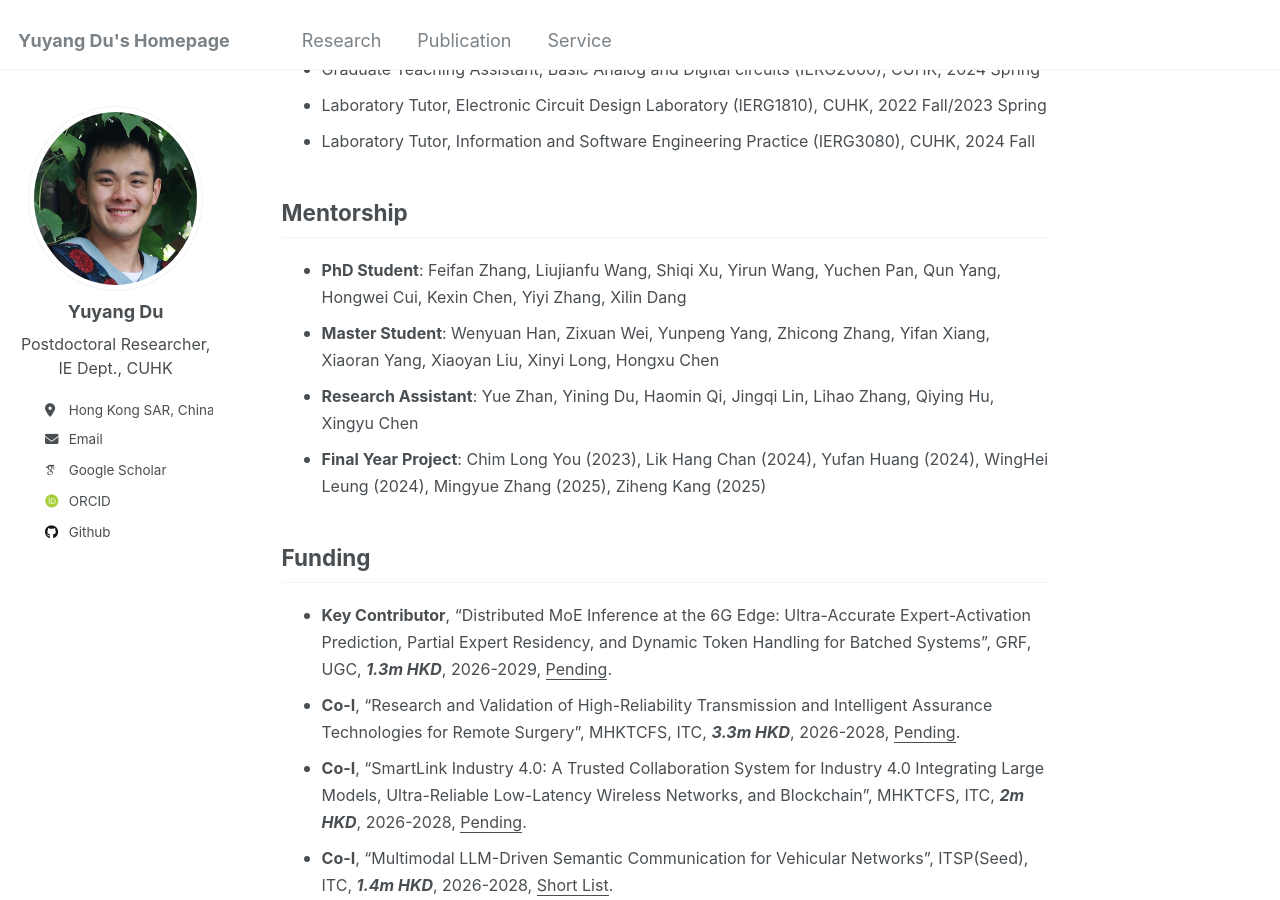
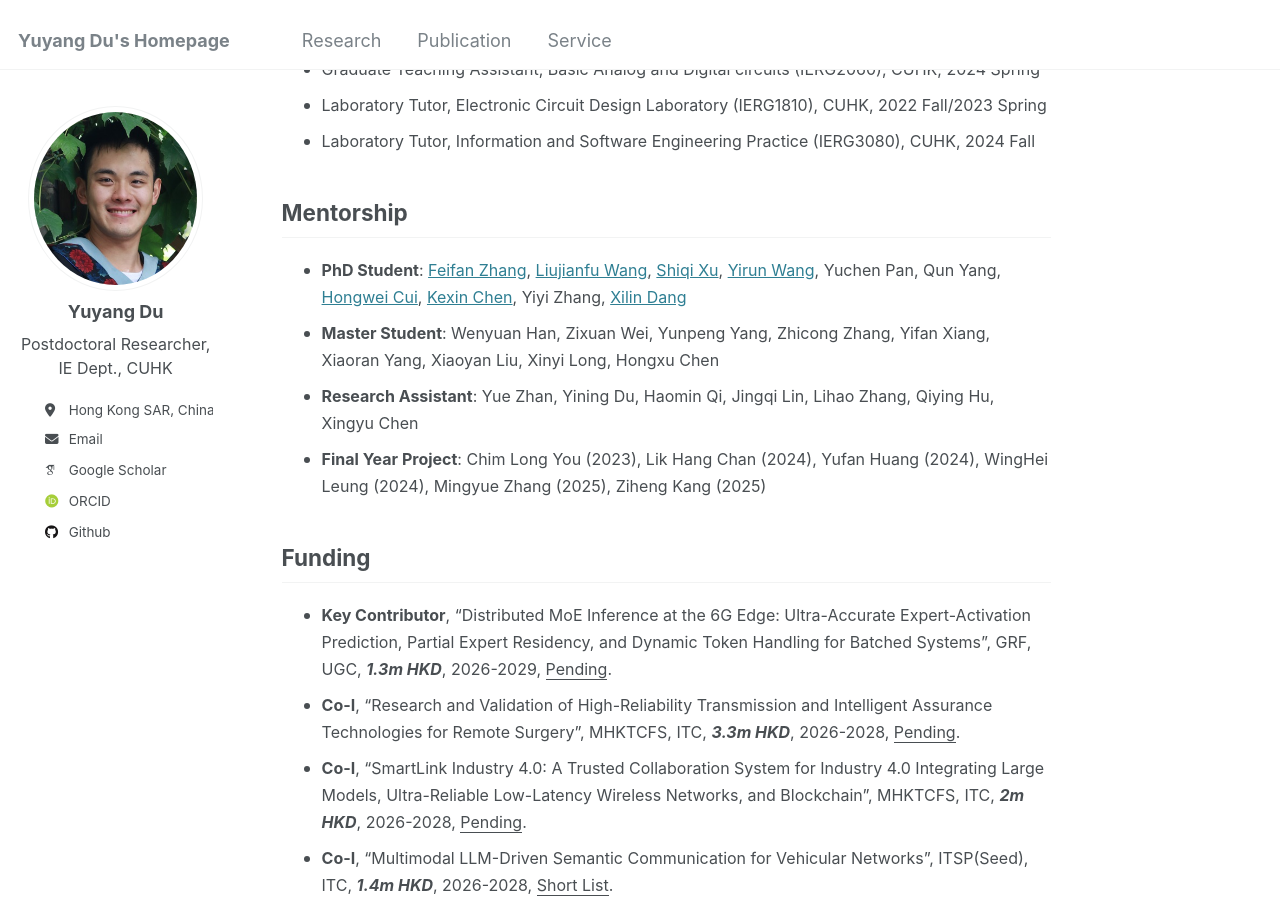
Before and after one commit to yuyangdu01/yuyangdu01.github.io, a Jekyll site: the page built from _pages/service.md, in a window 1280 px wide and 900 px high, scrolled down 657 px. Built offline with Jekyll 4.4.1, drawn with Linux system fonts in a browser that asks for light colours; some web fonts are replaced; part of the change alters nothing that is shown.

Commit message:
Update service.md

```diff
--- a/_pages/service.md
+++ b/_pages/service.md
@@ -40,7 +40,7 @@ Teaching
 
 Mentorship
 ------
-* <font size=3> <b>PhD Student</b>: Feifan Zhang, Liujianfu Wang, Shiqi Xu, Yirun Wang, Yuchen Pan, Qun Yang, Hongwei Cui, Kexin Chen, Yiyi Zhang, Xilin Dang</font>
+* <font size=3> <b>PhD Student</b>: <a href="https://scholar.google.com/citations?user=pUIWEZAAAAAJ">Feifan Zhang</a>, <a href="https://scholar.google.com/citations?user=zHMaH24AAAAJ">Liujianfu Wang</a>, <a href="https://scholar.google.com/citations?user=-PdrGCIAAAAJ">Shiqi Xu</a>, <a href="https://ieeexplore.ieee.org/author/37089175010">Yirun Wang</a>, Yuchen Pan, Qun Yang, <a href="https://scholar.google.com/citations?user=o8vGH6kAAAAJ">Hongwei Cui</a>, <a href="https://scholar.google.com/citations?user=wHMRoIUAAAAJ">Kexin Chen</a>, Yiyi Zhang, <a href="https://scholar.google.com/citations?user=XSQsbRsAAAAJ">Xilin Dang</a></font>
 * <font size=3> <b>Master Student</b>: Wenyuan Han, Zixuan Wei, Yunpeng Yang, Zhicong Zhang, Yifan Xiang, Xiaoran Yang, Xiaoyan Liu, Xinyi Long, Hongxu Chen</font>
 * <font size=3> <b>Research Assistant</b>: Yue Zhan, Yining Du, Haomin Qi, Jingqi Lin, Lihao Zhang, Qiying Hu, Xingyu Chen</font>
 * <font size=3> <b>Final Year Project</b>: Chim Long You (2023), Lik Hang Chan (2024), Yufan Huang (2024), WingHei Leung (2024), Mingyue Zhang (2025), Ziheng Kang (2025)</font>
```
